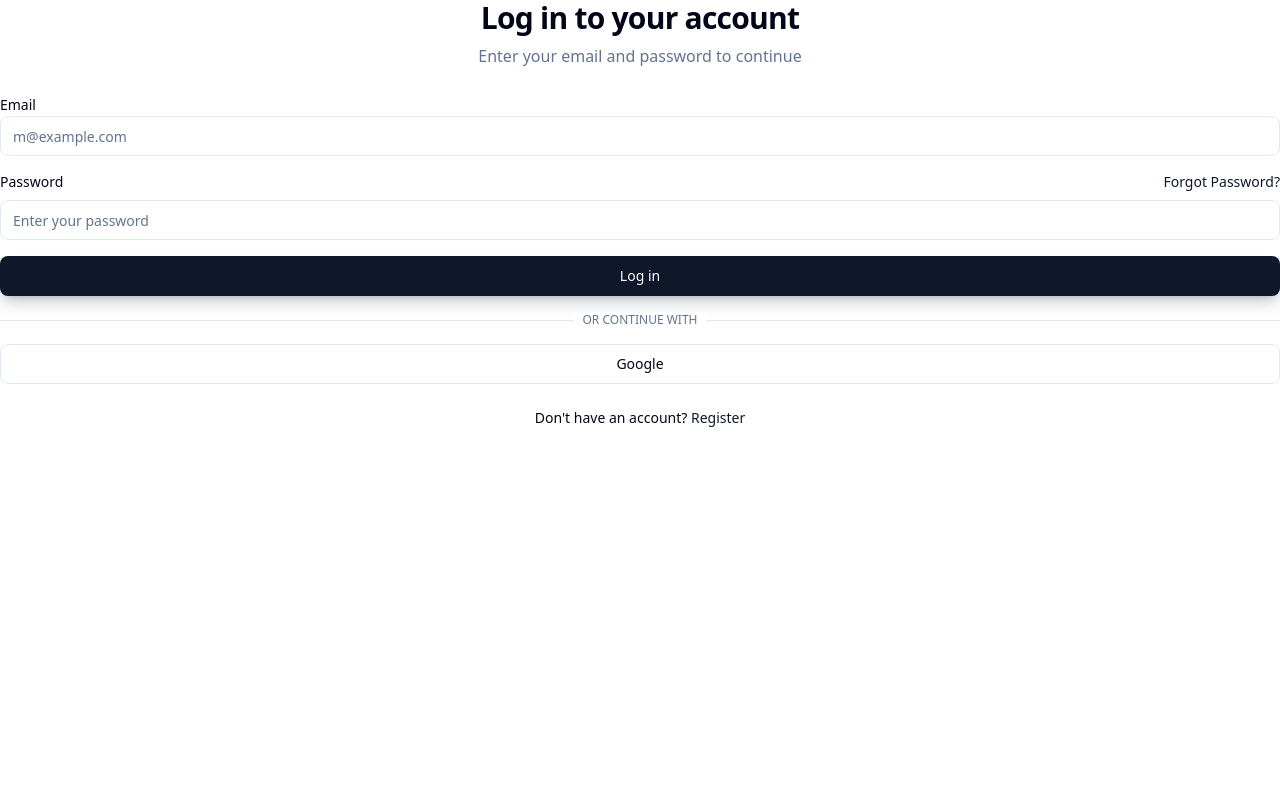
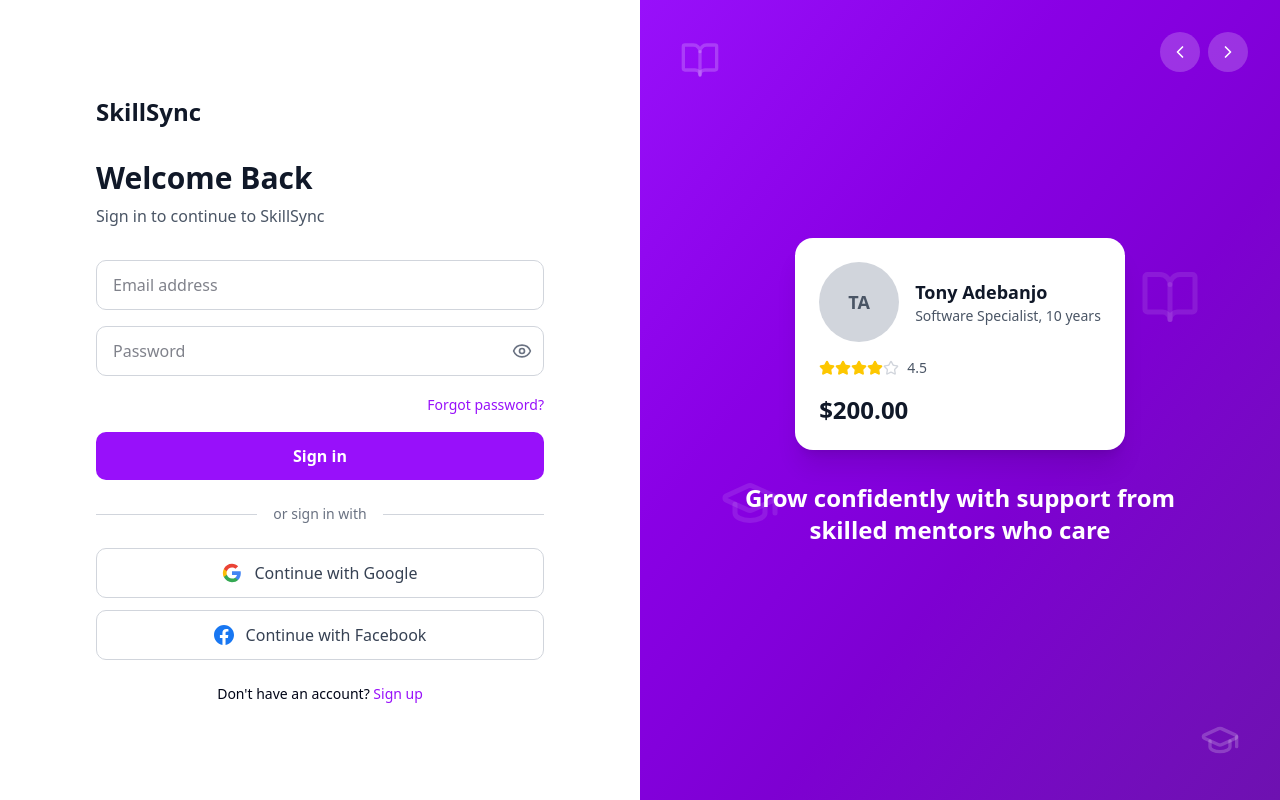
Before and after one commit to MentoNest/skillsync_frontend, a Next.js app: page /login in a window 1280 px wide. Built offline with nearby package versions, Linux system fonts and the light colour scheme.

Commit message:
register page split

```diff
--- a/app/(auth)/login/page.tsx
+++ b/app/(auth)/login/page.tsx
@@ -1,85 +1,131 @@
-import Link from "next/link";
-import React from "react";
+"use client"
+
+import { useState } from "react"
+import { Eye, EyeOff } from "lucide-react"
+import Link from "next/link"
+import AuthLayout from "@/app/components/AuthLayout"
 
 export default function LoginPage() {
+  const [showPassword, setShowPassword] = useState(false)
+  const [formData, setFormData] = useState({
+    email: "",
+    password: ""
+  })
+
+  const handleInputChange = (e: React.ChangeEvent<HTMLInputElement>) => {
+    setFormData({
+      ...formData,
+      [e.target.name]: e.target.value
+    })
+  }
+
+  const handleSubmit = (e: React.FormEvent) => {
+    e.preventDefault()
+    console.log("Login attempt:", formData)
+  }
+
   return (
-    <div className="space-y-6">
-      <div className="space-y-2 text-center">
-        <h1 className="text-3xl font-bold tracking-tight">Log in to your account</h1>
-        <p className="text-muted-foreground">
-          Enter your email and password to continue
-        </p>
-      </div>
-
-      <div className="space-y-4">
-        <div className="space-y-2">
-          <label
-            htmlFor="email"
-            className="text-sm font-medium leading-none peer-disabled:cursor-not-allowed peer-disabled:opacity-70"
-          >
+    <AuthLayout
+      title="Welcome Back"
+      subtitle="Sign in to continue to SkillSync"
+    >
+      {/* Login Form */}
+      <form onSubmit={handleSubmit} className="space-y-4">
+        {/* Email */}
+        <div>
+          <label htmlFor="email" className="sr-only">
             Email
           </label>
           <input
+            type="email"
             id="email"
-            type="email"
-            placeholder="m@example.com"
-            className="flex h-10 w-full rounded-md border border-input bg-background px-3 py-2 text-sm ring-offset-background file:border-0 file:bg-transparent file:text-sm file:font-medium placeholder:text-muted-foreground focus-visible:outline-none focus-visible:ring-2 focus-visible:ring-ring focus-visible:ring-offset-2 disabled:cursor-not-allowed disabled:opacity-50 transition-all duration-200"
+            name="email"
+            value={formData.email}
+            onChange={handleInputChange}
+            placeholder="Email address"
+            className="w-full px-4 py-3 border border-gray-300 rounded-lg focus:ring-2 focus:ring-purple-500 focus:border-purple-500 outline-none transition-all duration-200"
+            required
           />
         </div>
 
-        <div className="space-y-2">
-          <div className="flex items-center justify-between">
-            <label
-              htmlFor="password"
-              className="text-sm font-medium leading-none peer-disabled:cursor-not-allowed peer-disabled:opacity-70"
+        {/* Password */}
+        <div>
+          <label htmlFor="password" className="sr-only">
+            Password
+          </label>
+          <div className="relative">
+            <input
+              type={showPassword ? "text" : "password"}
+              id="password"
+              name="password"
+              value={formData.password}
+              onChange={handleInputChange}
+              placeholder="Password"
+              className="w-full px-4 py-3 border border-gray-300 rounded-lg focus:ring-2 focus:ring-purple-500 focus:border-purple-500 outline-none transition-all duration-200 pr-12"
+              required
+            />
+            <button
+              type="button"
+              onClick={() => setShowPassword(!showPassword)}
+              className="absolute right-3 top-1/2 transform -translate-y-1/2 text-gray-500 hover:text-gray-700"
             >
-              Password
-            </label>
-            <Link
-              href="#"
-              className="text-sm font-medium text-primary hover:underline"
-            >
-              Forgot Password?
-            </Link>
-          </div>
-          <input
-            id="password"
-            type="password"
-            placeholder="Enter your password"
-            className="flex h-10 w-full rounded-md border border-input bg-background px-3 py-2 text-sm ring-offset-background file:border-0 file:bg-transparent file:text-sm file:font-medium placeholder:text-muted-foreground focus-visible:outline-none focus-visible:ring-2 focus-visible:ring-ring focus-visible:ring-offset-2 disabled:cursor-not-allowed disabled:opacity-50 transition-all duration-200"
-          />
-        </div>
-
-        <button
-          className="inline-flex items-center justify-center rounded-md text-sm font-medium ring-offset-background transition-colors focus-visible:outline-none focus-visible:ring-2 focus-visible:ring-ring focus-visible:ring-offset-2 disabled:pointer-events-none disabled:opacity-50 bg-primary text-primary-foreground hover:bg-primary/90 h-10 px-4 py-2 w-full shadow-lg shadow-primary/20 active:scale-[0.98] transition-all duration-150"
-        >
-          Log in
-        </button>
-
-        <div className="relative">
-          <div className="absolute inset-0 flex items-center">
-            <span className="w-full border-t" />
-          </div>
-          <div className="relative flex justify-center text-xs uppercase">
-            <span className="bg-background px-2 text-muted-foreground">
-              Or continue with
-            </span>
+              {showPassword ? <EyeOff size={20} /> : <Eye size={20} />}
+            </button>
           </div>
         </div>
 
+        {/* Forgot Password */}
+        <div className="text-right">
+          <Link href="/forgot-password" className="text-sm text-purple-600 hover:underline">
+            Forgot password?
+          </Link>
+        </div>
+
+        {/* Sign In Button */}
         <button
-          className="inline-flex items-center justify-center rounded-md text-sm font-medium ring-offset-background transition-colors focus-visible:outline-none focus-visible:ring-2 focus-visible:ring-ring focus-visible:ring-offset-2 disabled:pointer-events-none disabled:opacity-50 border border-input bg-background hover:bg-accent hover:text-accent-foreground h-10 px-4 py-2 w-full active:scale-[0.98] transition-all duration-150"
+          type="submit"
+          className="w-full bg-purple-600 text-white py-3 rounded-lg font-semibold hover:bg-purple-700 transition-colors duration-200 focus:ring-2 focus:ring-purple-500 focus:ring-offset-2"
         >
-          Google
+          Sign in
+        </button>
+      </form>
+
+      {/* Separator */}
+      <div className="relative my-6">
+        <div className="absolute inset-0 flex items-center">
+          <div className="w-full border-t border-gray-300"></div>
+        </div>
+        <div className="relative flex justify-center text-sm">
+          <span className="px-4 bg-white text-gray-500">or sign in with</span>
+        </div>
+      </div>
+
+      {/* Social Login Buttons */}
+      <div className="space-y-3">
+        <button className="w-full flex items-center justify-center px-4 py-3 bg-white border border-gray-300 rounded-lg hover:bg-gray-50 transition-colors duration-200">
+          <svg className="w-5 h-5 mr-3" viewBox="0 0 24 24">
+            <path fill="#4285F4" d="M22.56 12.25c0-.78-.07-1.53-.2-2.25H12v4.26h5.92c-.26 1.37-1.04 2.53-2.21 3.31v2.77h3.57c2.08-1.92 3.28-4.74 3.28-8.09z"/>
+            <path fill="#34A853" d="M12 23c2.97 0 5.46-.98 7.28-2.66l-3.57-2.77c-.98.66-2.23 1.06-3.71 1.06-2.86 0-5.29-1.93-6.16-4.53H2.18v2.84C3.99 20.53 7.7 23 12 23z"/>
+            <path fill="#FBBC05" d="M5.84 14.09c-.22-.66-.35-1.36-.35-2.09s.13-1.43.35-2.09V7.07H2.18C1.43 8.55 1 10.22 1 12s.43 3.45 1.18 4.93l2.85-2.22.81-.62z"/>
+            <path fill="#EA4335" d="M12 5.38c1.62 0 3.06.56 4.21 1.64l3.15-3.15C17.45 2.09 14.97 1 12 1 7.7 1 3.99 3.47 2.18 7.07l3.66 2.84c.87-2.6 3.3-4.53 6.16-4.53z"/>
+          </svg>
+          <span className="text-gray-700 font-medium">Continue with Google</span>
+        </button>
+
+        <button className="w-full flex items-center justify-center px-4 py-3 bg-white border border-gray-300 rounded-lg hover:bg-gray-50 transition-colors duration-200">
+          <svg className="w-5 h-5 mr-3" viewBox="0 0 24 24">
+            <path fill="#1877F2" d="M24 12.073c0-6.627-5.373-12-12-12s-12 5.373-12 12c0 5.99 4.388 10.954 10.125 11.854v-8.385H7.078v-3.47h3.047V9.43c0-3.007 1.792-4.669 4.533-4.669 1.312 0 2.686.235 2.686.235v2.953H15.83c-1.491 0-1.956.925-1.956 1.874v2.25h3.328l-.532 3.47h-2.796v8.385C19.612 23.027 24 18.062 24 12.073z"/>
+          </svg>
+          <span className="text-gray-700 font-medium">Continue with Facebook</span>
         </button>
       </div>
 
-      <div className="text-center text-sm">
-        Don&apos;t have an account?{" "}
-        <Link href="/register" className="font-medium text-primary hover:underline">
-          Register
+      <div className="text-center text-sm mt-6">
+        Don't have an account?{" "}
+        <Link href="/register" className="font-medium text-purple-600 hover:underline">
+          Sign up
         </Link>
       </div>
-    </div>
-  );
+    </AuthLayout>
+  )
 }
--- /dev/null
+++ b/app/components/AuthLayout.tsx
@@ -0,0 +1,88 @@
+"use client"
+
+import { ReactNode } from "react"
+import { ChevronLeft, ChevronRight, BookOpen, GraduationCap } from "lucide-react"
+import MentorCard from "./MentorCard"
+
+interface AuthLayoutProps {
+  children: ReactNode
+  title?: string
+  subtitle?: string
+}
+
+export default function AuthLayout({
+  children,
+  title = "Welcome to SkillSync",
+  subtitle = "Create your account to get started"
+}: AuthLayoutProps) {
+  return (
+    <div className="min-h-screen flex flex-col lg:flex-row">
+      {/* Left Column - Authentication Form */}
+      <div className="flex-1 flex items-center justify-center p-8 lg:p-12 bg-white">
+        <div className="w-full max-w-md">
+          {/* Logo */}
+          <div className="mb-8">
+            <h1 className="text-2xl font-bold text-gray-900">SkillSync</h1>
+          </div>
+
+          {/* Welcome Message */}
+          <div className="mb-8">
+            <h2 className="text-3xl font-bold text-gray-900 mb-2">{title}</h2>
+            <p className="text-gray-600">{subtitle}</p>
+          </div>
+
+          {/* Form Content */}
+          <div className="space-y-6">
+            {children}
+          </div>
+        </div>
+      </div>
+
+      {/* Right Column - Promotional Section */}
+      <div className="flex-1 bg-linear-to-br from-purple-600 via-purple-700 to-purple-800 relative overflow-hidden hidden lg:flex lg:flex-col lg:items-center lg:justify-center p-12">
+        {/* Background Icons */}
+        <div className="absolute top-10 left-10 text-white/20">
+          <BookOpen size={40} />
+        </div>
+        <div className="absolute bottom-10 right-10 text-white/20">
+          <GraduationCap size={40} />
+        </div>
+        <div className="absolute top-1/3 right-20 text-white/10">
+          <BookOpen size={60} />
+        </div>
+        <div className="absolute bottom-1/3 left-20 text-white/10">
+          <GraduationCap size={60} />
+        </div>
+
+        {/* Navigation Arrows */}
+        <div className="absolute top-8 right-8 flex gap-2">
+          <button className="w-10 h-10 bg-white/20 rounded-full flex items-center justify-center text-white hover:bg-white/30 transition-colors">
+            <ChevronLeft size={20} />
+          </button>
+          <button className="w-10 h-10 bg-white/20 rounded-full flex items-center justify-center text-white hover:bg-white/30 transition-colors">
+            <ChevronRight size={20} />
+          </button>
+        </div>
+
+        {/* Featured Mentor Card */}
+        <div className="mb-8">
+          <MentorCard
+            name="Tony Adebanjo"
+            title="Software Specialist"
+            experience="10 years"
+            rating={4.5}
+            price="$200.00"
+            initials="TA"
+          />
+        </div>
+
+        {/* Testimonial Text */}
+        <div className="text-center max-w-md">
+          <h3 className="text-2xl font-bold text-white mb-4">
+            Grow confidently with support from skilled mentors who care
+          </h3>
+        </div>
+      </div>
+    </div>
+  )
+}
--- /dev/null
+++ b/app/components/MentorCard.tsx
@@ -0,0 +1,60 @@
+import { Star } from "lucide-react"
+
+interface MentorCardProps {
+  name: string
+  title: string
+  experience: string
+  rating: number
+  price: string
+  imageSrc?: string
+  initials?: string
+}
+
+export default function MentorCard({
+  name,
+  title,
+  experience,
+  rating,
+  price,
+  imageSrc,
+  initials
+}: MentorCardProps) {
+  return (
+    <div className="bg-white rounded-2xl p-6 max-w-sm mx-auto shadow-xl">
+      <div className="flex items-center mb-4">
+        {imageSrc ? (
+          <img
+            src={imageSrc}
+            alt={name}
+            className="w-20 h-20 rounded-full object-cover mr-4"
+          />
+        ) : (
+          <div className="w-20 h-20 rounded-full bg-gray-300 mr-4 flex items-center justify-center">
+            <span className="text-gray-600 text-lg font-semibold">{initials}</span>
+          </div>
+        )}
+        <div>
+          <h3 className="font-bold text-lg text-gray-900">{name}</h3>
+          <p className="text-gray-600 text-sm">{title}, {experience}</p>
+        </div>
+      </div>
+
+      {/* Rating */}
+      <div className="flex items-center mb-4">
+        <div className="flex">
+          {[1, 2, 3, 4, 5].map((star) => (
+            <Star
+              key={star}
+              size={16}
+              className={star <= rating ? "fill-yellow-400 text-yellow-400" : "text-gray-300"}
+            />
+          ))}
+        </div>
+        <span className="ml-2 text-sm text-gray-600">{rating}</span>
+      </div>
+
+      {/* Price */}
+      <div className="text-2xl font-bold text-gray-900">{price}</div>
+    </div>
+  )
+}
```
Also changed, not shown: app/(auth)/register/page.tsx (+4 -83 lines).
